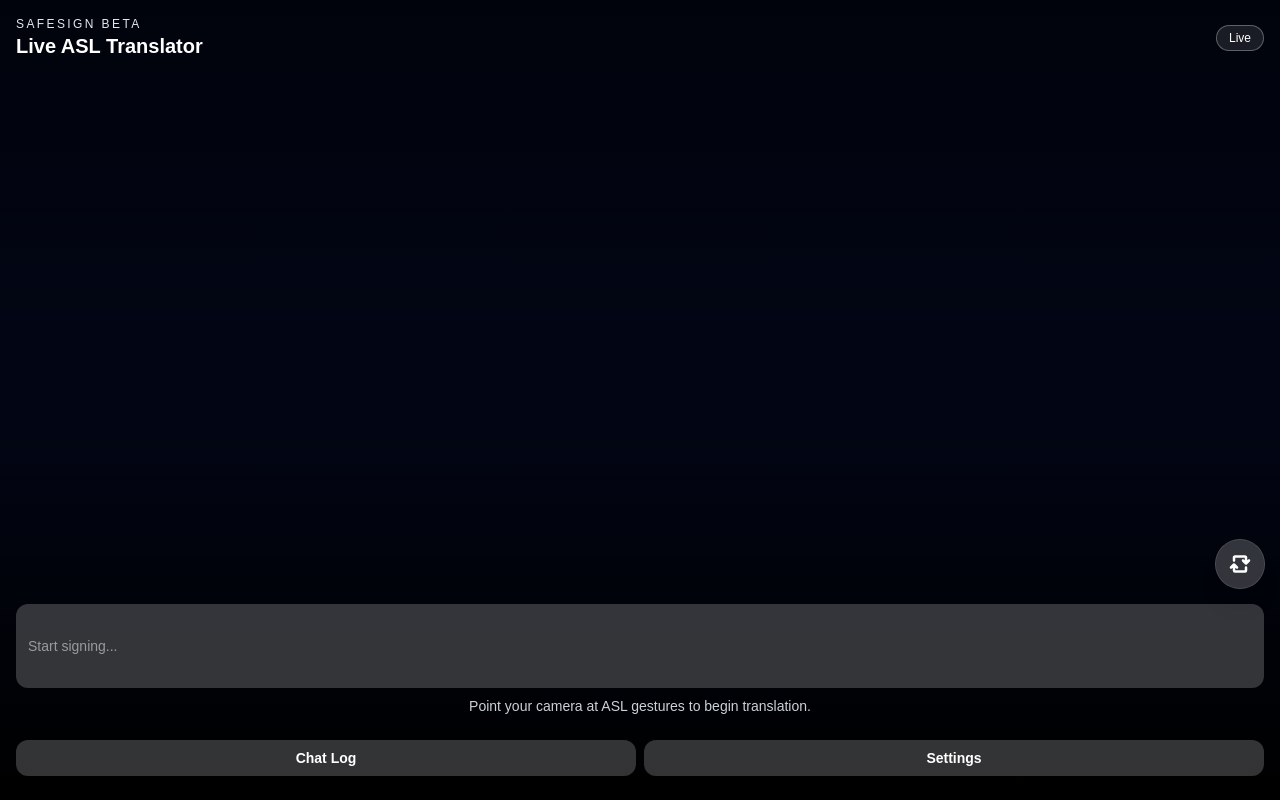
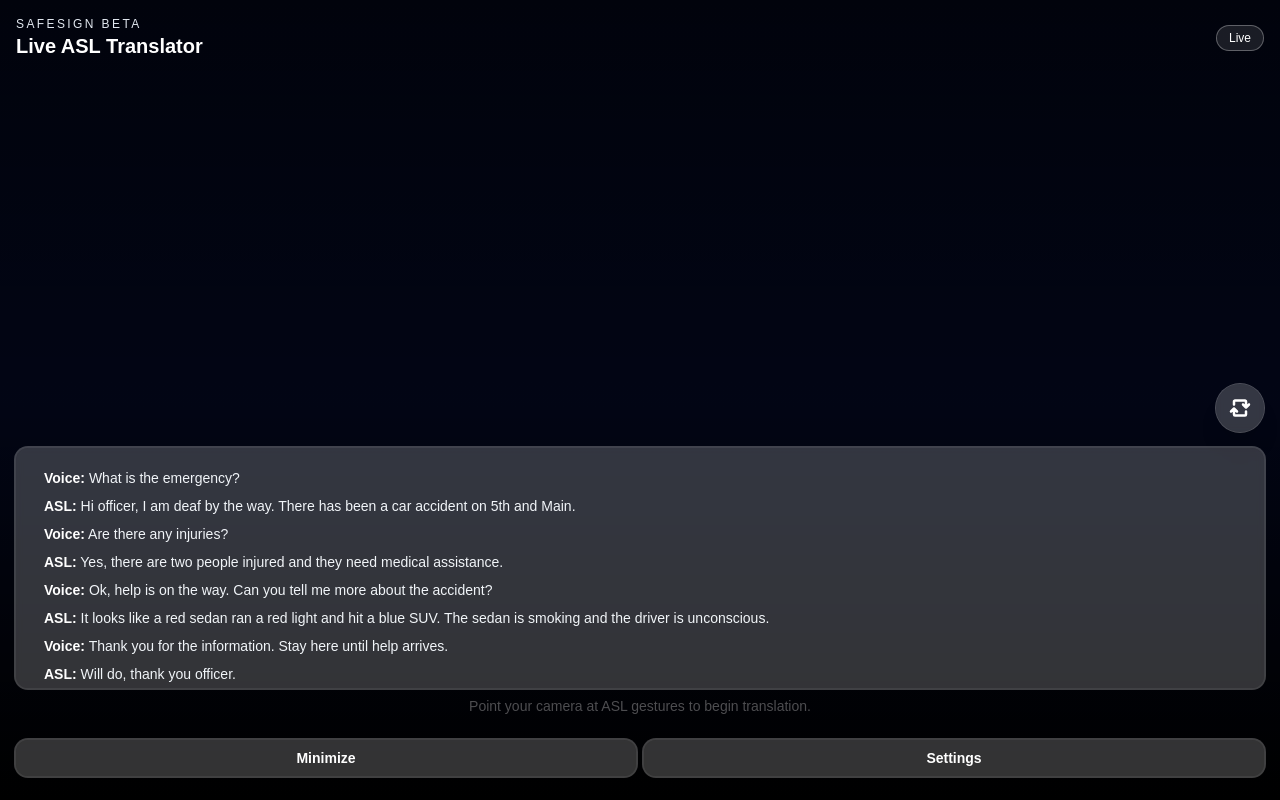
Before and after one commit to JasonMcKinlay/safesign-frontend, a Next.js app: page / in a window 1280 px wide. Both pictures are taken after a click on the button "Chat Log". Built offline with nearby package versions, Linux system fonts and the light colour scheme; no server answers.

Commit message:
update chat log functionality

```diff
--- a/app/page.tsx
+++ b/app/page.tsx
@@ -6,6 +6,23 @@ export default function Home() {
   const videoRef = useRef<HTMLVideoElement>(null);
   const [cameraError, setCameraError] = useState('');
   const [facingMode, setFacingMode] = useState<'user' | 'environment'>('user');
+  const [showChatLog, setShowChatLog] = useState(false);
+
+  const translationHistory = [
+    'Voice: What is the emergency?',
+    'ASL: Hi officer, I am deaf by the way. There has been a car accident on 5th and Main.',
+    'Voice: Are there any injuries?',
+    'ASL: Yes, there are two people injured and they need medical assistance.',
+    'Voice: Ok, help is on the way. Can you tell me more about the accident?',
+    'ASL: It looks like a red sedan ran a red light and hit a blue SUV. The sedan is smoking and the driver is unconscious.',
+    'Voice: Thank you for the information. Stay here until help arrives.',
+    'ASL: Will do, thank you officer.',
+  ];
+  const latestMessage = translationHistory[translationHistory.length - 1] || 'ASL: No translation yet.';
+  const splitSpeaker = (message: string) => {
+    const [speaker, ...rest] = message.split(':');
+    return { speaker: speaker?.trim(), text: rest.join(':').trim() };
+  };
 
   useEffect(() => {
     let mounted = true;
@@ -74,19 +91,54 @@ export default function Home() {
             <button
             onClick={() => setFacingMode(prev => (prev === 'user' ? 'environment' : 'user'))}
             aria-label="Toggle camera"
-            className="h-12 w-12 rounded-full bg-white/20 text-white shadow-xl ring-1 ring-white/30 backdrop-blur hover:bg-white/30 flex items-center justify-center"
+            className="h-12 w-12 rounded-full bg-white/20 text-white shadow-xl ring-1 ring-white/30 backdrop-blur-xs hover:bg-white/30 flex items-center justify-center onClick:scale-105 onClick:bg-white/60 transition"
             >
               <svg width="24px" height="24px" viewBox="0 0 24 24" fill="none" xmlns="http://www.w3.org/2000/svg">
               <path d="M21.8839 9.38388C22.372 8.89573 22.372 8.10427 21.8839 7.61612C21.3957 7.12796 20.6043 7.12796 20.1161 7.61612L21.8839 9.38388ZM18 11.5L17.1161 12.3839C17.3505 12.6183 17.6685 12.75 18 12.75C18.3315 12.75 18.6495 12.6183 18.8839 12.3839L18 11.5ZM15.8839 7.61612C15.3957 7.12796 14.6043 7.12796 14.1161 7.61612C13.628 8.10427 13.628 8.89573 14.1161 9.38388L15.8839 7.61612ZM4.75 8.5C4.75 9.19036 5.30964 9.75 6 9.75C6.69036 9.75 7.25 9.19036 7.25 8.5L4.75 8.5ZM18 5.5L19.25 5.5L18 5.5ZM20.1161 7.61612L17.1161 10.6161L18.8839 12.3839L21.8839 9.38388L20.1161 7.61612ZM18.8839 10.6161L15.8839 7.61612L14.1161 9.38388L17.1161 12.3839L18.8839 10.6161ZM19.25 11.5L19.25 5.5L16.75 5.5L16.75 11.5L19.25 11.5ZM17 3.25L7 3.25L7 5.75L17 5.75L17 3.25ZM4.75 5.5L4.75 8.5L7.25 8.5L7.25 5.5L4.75 5.5ZM7 3.25C5.75736 3.25 4.75 4.25736 4.75 5.5L7.25 5.5C7.25 5.63807 7.13807 5.75 7 5.75L7 3.25ZM19.25 5.5C19.25 4.25736 18.2426 3.25 17 3.25L17 5.75C16.8619 5.75 16.75 5.63807 16.75 5.5L19.25 5.5Z" fill="#ffffff"/>
-              <path d="M3 15.5L6 12.5M6 12.5L9 15.5M6 12.5V18.5C6 19.0523 6.44772 19.5 7 19.5H17C17.5523 19.5 18 19.0523 18 18.5V15.5" stroke="#ffffff" stroke-width="2.5" stroke-linecap="round" stroke-linejoin="round"/>
+              <path d="M3 15.5L6 12.5M6 12.5L9 15.5M6 12.5V18.5C6 19.0523 6.44772 19.5 7 19.5H17C17.5523 19.5 18 19.0523 18 18.5V15.5" stroke="#ffffff" strokeWidth="2.5" strokeLinecap="round" strokeLinejoin="round"/>
               </svg>
             </button>
           </div>
-          <div className="rounded-xl bg-white/20 px-3 py-8 my-2 text-sm font-light text-white/50 hover:bg-white/30">Start signing...</div>
-          <div className="mb-6 text-center text-sm text-slate-200/90">Point your camera at ASL gestures to begin translation.</div>
+          <div
+            className={`relative backdrop-blur-xs ring-2 ring-white/25 rounded-xl bg-white/20 px-3 pb-3 pt-2 my-2 text-sm font-light text-white/90 transition-all duration-300 ease-in-out ${showChatLog ? 'h-60 overflow-auto' : 'h-16 overflow-hidden'}`}
+            id="translation-bubble"
+          >
+            <div className="pointer-events-none absolute inset-x-0 bottom-0 h-16" />
+            {showChatLog ? (
+              <div className="space-y-2 text-left text-sm leading-5 text-slate-100 px-4 py-3">
+                {translationHistory.map((msg, idx) => {
+                  const parsed = splitSpeaker(msg);
+                  return (
+                    <div key={idx} className="text-slate-100">
+                      <span className="font-semibold text-white">{parsed.speaker}:</span>{' '}
+                      <span>{parsed.text}</span>
+                    </div>
+                  );
+                })}
+              </div>
+            ) : (
+              <div className="flex h-full items-center justify-center text-white/90">
+                {(() => {
+                  const parsed = splitSpeaker(latestMessage);
+                  return (
+                    <div className="text-slate-100">
+                      <span className="font-semibold">{parsed.speaker}: </span>{' '}
+                      <span>{parsed.text}</span>
+                    </div>
+                  );
+                })()}
+              </div>
+            )}
+          </div>
+          <div className="mb-6 text-center text-sm text-white/30">Point your camera at ASL gestures to begin translation.</div>
           <div className="grid grid-cols-2 gap-2 mb-2">
-            <button className="rounded-xl bg-white/20 px-3 py-2 text-sm font-semibold text-white hover:bg-white/30">Chat Log</button>
-            <button className="rounded-xl bg-white/20 px-3 py-2 text-sm font-semibold text-white hover:bg-white/30">Settings</button>
+            <button
+              onClick={() => setShowChatLog(prev => !prev)}
+              className="rounded-xl bg-white/20 ring-2 ring-white/25 backdrop-blur-xs py-2 text-sm font-black text-white hover:bg-white/30 transition"
+            >
+              {showChatLog ? 'Minimize' : 'Chat Log'}
+            </button>
+            <button className="rounded-xl bg-white/20 ring-2 ring-white/25 backdrop-blur-xs py-2 text-sm font-black text-white hover:bg-white/30 transition">Settings</button>
           </div>
         </div>
       </div>
```
Also changed, not shown: public/sw.js.
